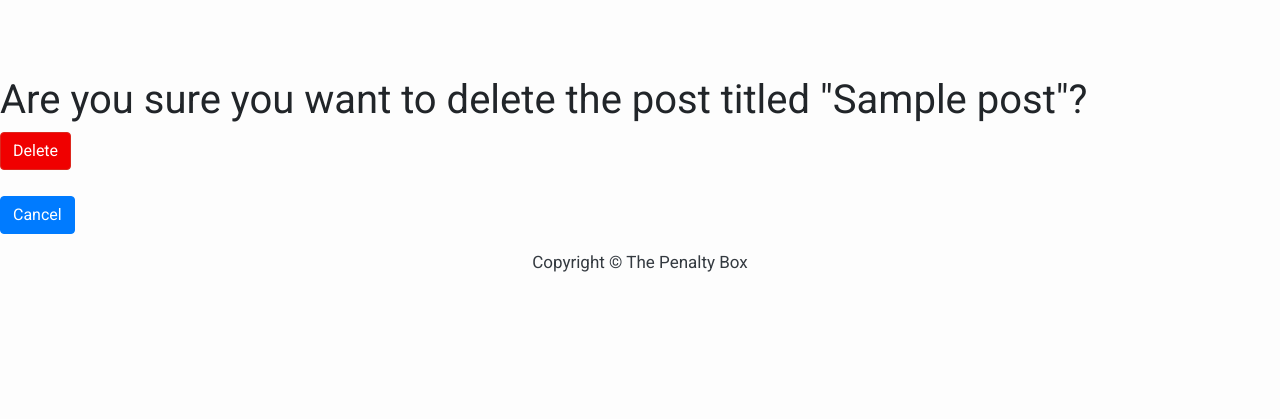
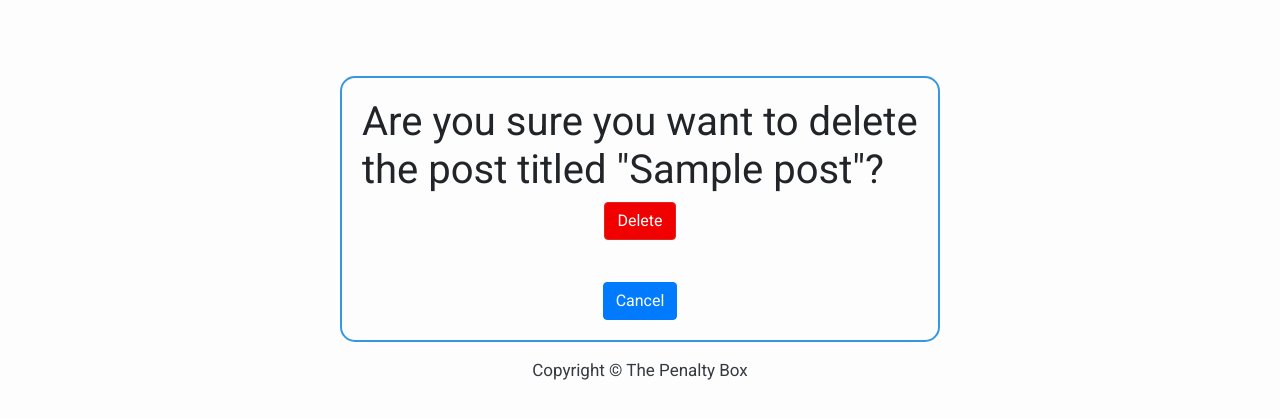
Before and after one commit to michaelbryanstark/penalty-box, a Django app: page /posts/1/delete in a window 1280 px wide. Shown: the part 58-477 px from the top of the page. Run offline with Django 3.2, Linux system fonts and the light colour scheme; tables that the repository leaves empty hold one stand-in row (values such as "Sample post"); some libraries are stand-ins or nearby versions.

Commit message:
styled forms for signup and post delete

```diff
--- a/main_app/templates/post_delete.html
+++ b/main_app/templates/post_delete.html
@@ -1,13 +1,32 @@
 {% extends 'base.html' %} {% block content %}
-<div class="art-6">
+<style>
+    .form-size {
+        margin: auto;
+        border: 2px solid #3398E1;
+        padding: 20px;
+        width: 600px;
+        border-radius: 15px;
+    }
+
+    .form-group {
+        text-align: center;
+    }
+
+    .cancel {
+        text-align: center;
+    }
+
+</style>
 <br>
 <br>
 <br>
-<div class="post-delete">
+<div class="form-size">
+
+
     <form  method="post">
     <h1 class="Delete-title">Are you sure you want to delete the post titled "{{post.title}}"?</h1>
         {% csrf_token %}
-
+        <div class="form-group">
                 <!--confirm post delete-->
                 <button class="btn btn-danger">Delete</button>
                 <!--redirect back to the post detail on cancel.  if this is a "button," it deletes the post regardless of whether it is cancelled or confirmed-->
@@ -15,11 +34,14 @@
                 <br>
 
 
-        </div>
 
-    </form>
-    <div class="card-header-title">
+
+        </form>
+    </div>
+    <div class="cancel">
         <a href="{% url 'post_detail' post.pk %}"><button class="btn btn-primary">Cancel</button></a>
+    </div>
+
 
 </div>
 
```
Also changed, not shown: main_app/templates/registration/signup.html (+28 -4 lines), readme 2.md (added, +15 -0 lines).
